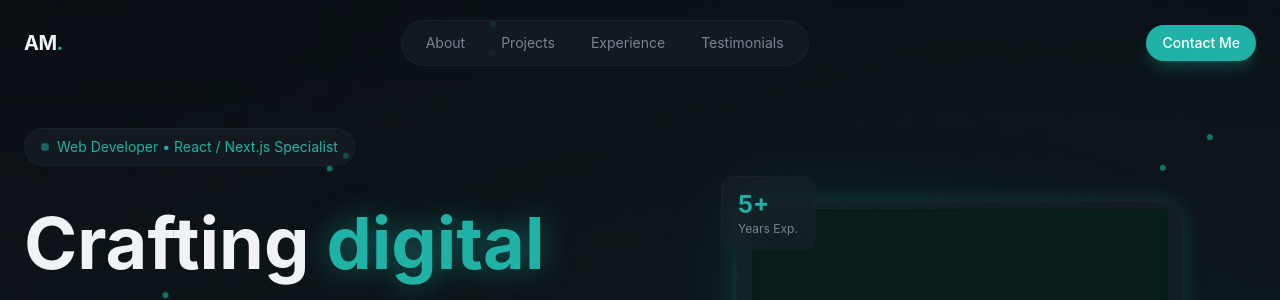
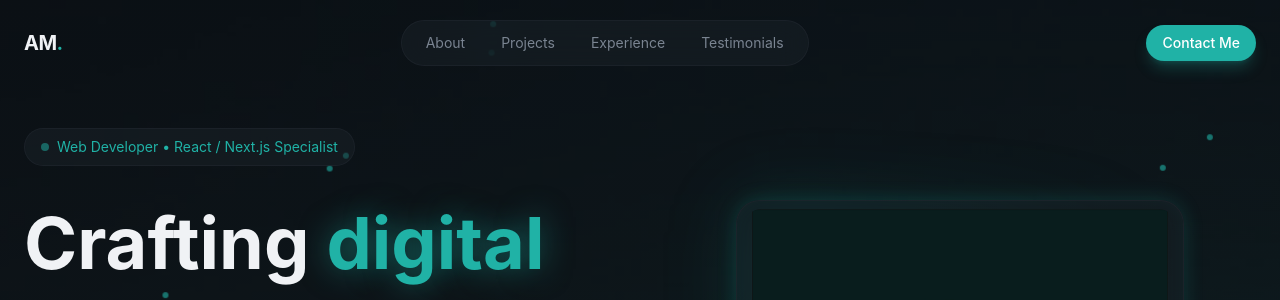
Before and after one commit to Akil-Hub/Akil-s-Portfolio-Web1, a Next.js app: page / in a window 1280 px wide. Shown: the top 300 px of the page. Built offline with nearby package versions, Linux system fonts and the light colour scheme.

Commit message:
fix some bug

```diff
--- a/src/components/sections/Hero.tsx
+++ b/src/components/sections/Hero.tsx
@@ -163,13 +163,7 @@ export const Hero = () => {
                     </span>
                   </div>
                 </div>
-                {/* Stats Badge */}
-                <div className="absolute -top-4 -left-4 glass rounded-xl px-4 py-3 animate-float animation-delay-500">
-                  <div className="text-2xl font-bold text-primary">5+</div>
-                  <div className="text-xs text-muted-foreground">
-                    Years Exp.
-                  </div>
-                </div>
+
               </div>
             </div>
           </div>
```
